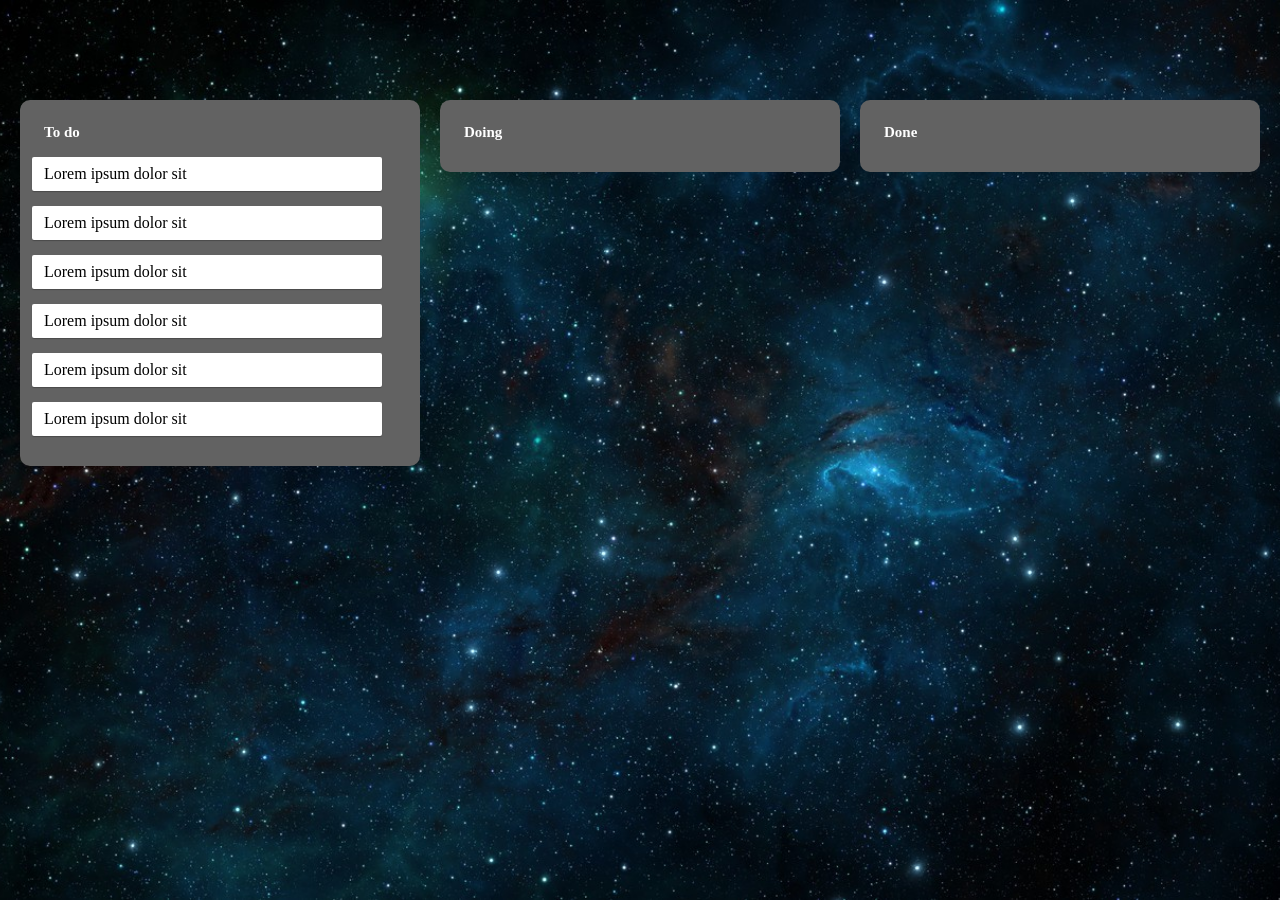
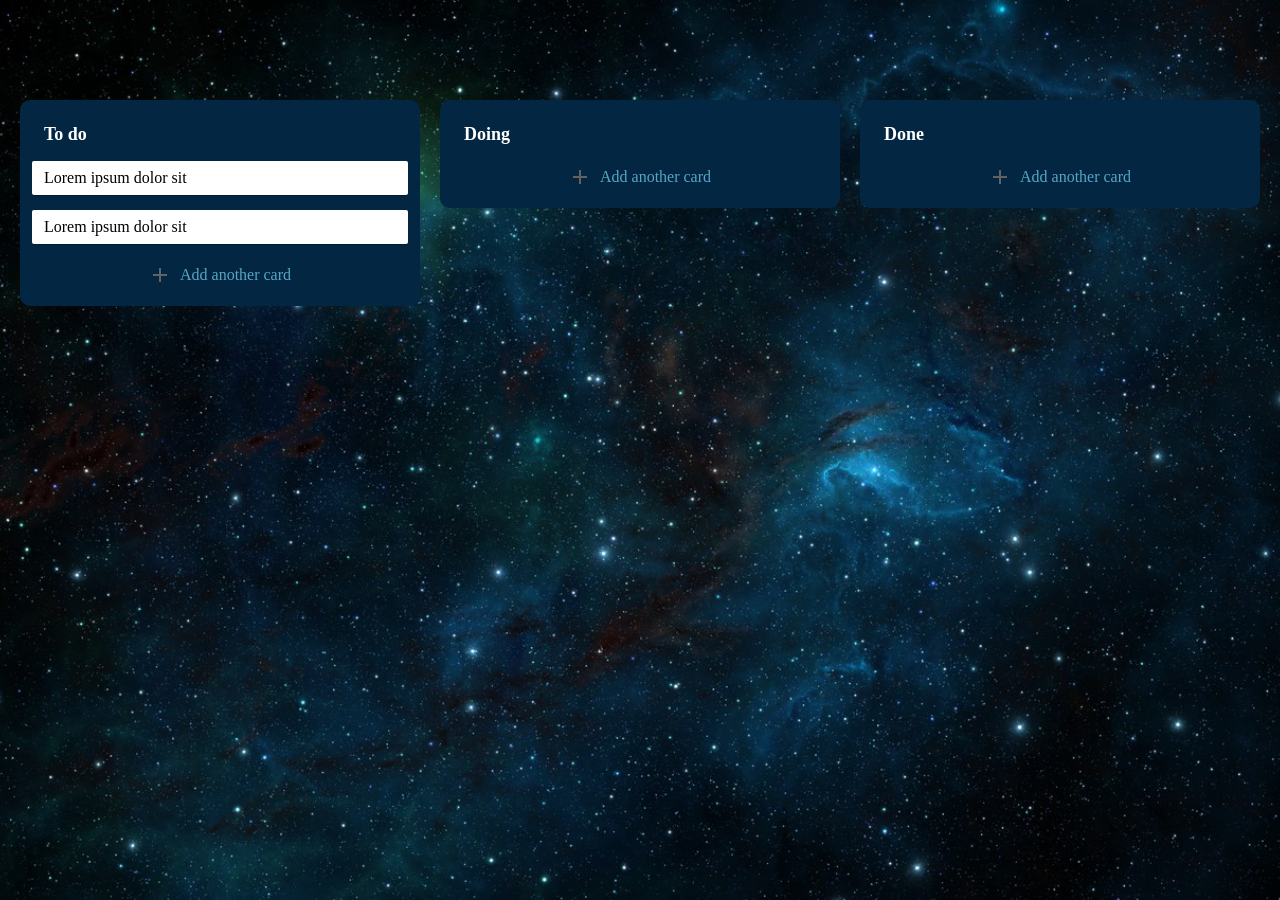
Before and after one commit to vladhillary/Trello-board, a React (Create React App) app: page / in a window 1280 px wide. Built offline with nearby package versions, Linux system fonts and the light colour scheme.

Commit message:
added btn layout

```diff
--- a/src/App.js
+++ b/src/App.js
@@ -1,3 +1,4 @@
+
 import Card from "./Components/Card/Card";
 import Panel from "./Components/Panel/Panel";
 
@@ -7,11 +8,6 @@ function App() {
       <Panel title='To do'>
         <Card />
         <Card />
-        <Card />
-        <Card />
-        <Card />
-        <Card />
-
       </Panel>
       <Panel title='Doing'>
 
--- /dev/null
+++ b/src/Components/AddCard/AddCard.jsx
@@ -0,0 +1,46 @@
+import React, { useEffect } from 'react'
+import plus from '../img/plus.png'
+import close from '../img/close.png'
+import { useRef } from 'react'
+
+
+function AddCard({ showInterface, showAddInterface, closeAddInterface }) {
+
+    const areaRef = useRef(null)
+
+    useEffect(() => {
+
+        if (areaRef.current) areaRef.current.focus()
+
+    }, [showInterface])
+
+
+    return (
+        <>
+            {showInterface ?
+                <div className="add_card_interface">
+                    <textarea ref={areaRef} />
+                    <div className="add_card_interface_wrapper">
+                        <button className="add_card_btn">Add Card</button>
+                        <div onClick={closeAddInterface} className="close_btn">
+                            <img src={close} alt="close icon" />
+                            <span>Close</span>
+                        </div>
+                    </div>
+                </div>
+                : <div onClick={showAddInterface} className='add_card'>
+                    <img src={plus} alt="plus ico" />
+                    <div className="add_card_show">
+                        Add another card
+                    </div>
+
+
+                </div>}
+
+
+        </>
+
+    )
+}
+
+export default AddCard
--- /dev/null
+++ b/src/Components/AddCard/_addCard.sass
@@ -0,0 +1,47 @@
+.add_card
+    display: flex
+    align-items: center
+    cursor: pointer
+    border-radius: 2px
+    justify-content: center
+    img
+        color: #fff
+        margin-left: 4px
+        margin-right: 13px
+    .add_card_show
+        color: #56a6c5
+        padding: 7px 0px
+    &:hover
+        background-color: #b8fad3
+.add_card_interface
+    textarea
+        width: 100%
+        height: 60px
+        resize: none
+        border: none
+        padding: 10px
+    .add_card_interface_wrapper
+        display: flex
+        align-items: center
+        justify-content: space-between
+        margin-top: 8px
+        .add_card_btn
+            height: 32px
+            width: 180px
+            background-color: $ColorBlueLight
+            color: #fff
+            border-radius: 5px
+            cursor: pointer
+            outline: none
+        .close_btn
+            display: flex
+            align-items: center
+            justify-content: center
+            cursor: pointer
+            background-color: $ColorBlueLight
+            height: 32px
+            border-radius: 5px
+            width: 180px
+            span
+                margin-left: 10px
+                color: #fff
--- a/src/Components/Card/_card.sass
+++ b/src/Components/Card/_card.sass
@@ -1,5 +1,4 @@
 .card
-    width: 350px
     height: 34px
     background-color: #fff
     padding: 8px 0px 8px 12px
--- a/src/Components/Panel/Panel.jsx
+++ b/src/Components/Panel/Panel.jsx
@@ -1,12 +1,28 @@
-import React from 'react'
+import React, { useState } from 'react'
+import AddCard from '../AddCard/AddCard'
 
-function Panel({title, children}) {
+function Panel({ title, children }) {
+
+    const [showInterface, setShowInterface] = useState(false)
+
+    const showAddInterface = () => {
+        setShowInterface(true)
+    }
+
+    const closeAddInterface = () => {
+        setShowInterface(false)
+    }
     return (
         <div className='panel'>
             <div className="panel_title">
                 {title}
             </div>
             {children}
+            <AddCard
+                showInterface={showInterface}
+                showAddInterface={showAddInterface}
+                closeAddInterface={closeAddInterface}
+            />
         </div>
     )
 }
--- a/src/Components/Panel/_panel.sass
+++ b/src/Components/Panel/_panel.sass
@@ -1,8 +1,8 @@
 .panel
-    background-color: $ColorGray
+    background-color: $ColorBlue
     width: 400px
     border-radius: 10px
     padding: 12px 12px 15px 12px
     .panel_title
         margin: 12px auto 16px 12px
-        @include style(#fff, 15px, 700, normal)
+        @include style(#fff, 18px, 700, normal)
--- a/src/style/App.css
+++ b/src/style/App.css
@@ -5,7 +5,7 @@
 }
 
 .panel {
-  background-color: #626262;
+  background-color: #032642;
   width: 400px;
   border-radius: 10px;
   padding: 12px 12px 15px 12px;
@@ -14,19 +14,82 @@
 .panel .panel_title {
   margin: 12px auto 16px 12px;
   color: #fff;
-  font-size: 15px;
+  font-size: 18px;
   font-weight: 700;
   font-style: normal;
 }
 
 .card {
-  width: 350px;
   height: 34px;
   background-color: #fff;
   padding: 8px 0px 8px 12px;
   border-radius: 2px;
   box-shadow: 0px 1px 1px rgba(0, 0, 0, 0.25);
   margin-bottom: 15px;
+}
+
+.add_card {
+  display: flex;
+  align-items: center;
+  cursor: pointer;
+  border-radius: 2px;
+  justify-content: center;
+}
+
+.add_card img {
+  color: #fff;
+  margin-left: 4px;
+  margin-right: 13px;
+}
+
+.add_card .add_card_show {
+  color: #56a6c5;
+  padding: 7px 0px;
+}
+
+.add_card:hover {
+  background-color: #b8fad3;
+}
+
+.add_card_interface textarea {
+  width: 100%;
+  height: 60px;
+  resize: none;
+  border: none;
+  padding: 10px;
+}
+
+.add_card_interface .add_card_interface_wrapper {
+  display: flex;
+  align-items: center;
+  justify-content: space-between;
+  margin-top: 8px;
+}
+
+.add_card_interface .add_card_interface_wrapper .add_card_btn {
+  height: 32px;
+  width: 180px;
+  background-color: #0C7CD5;
+  color: #fff;
+  border-radius: 5px;
+  cursor: pointer;
+  outline: none;
+}
+
+.add_card_interface .add_card_interface_wrapper .close_btn {
+  display: flex;
+  align-items: center;
+  justify-content: center;
+  cursor: pointer;
+  background-color: #0C7CD5;
+  height: 32px;
+  border-radius: 5px;
+  width: 180px;
+}
+
+.add_card_interface .add_card_interface_wrapper .close_btn span {
+  margin-left: 10px;
+  color: #fff;
 }
 
 body {
--- a/src/style/App.sass
+++ b/src/style/App.sass
@@ -1,6 +1,7 @@
 @import ./_template
 @import ../Components/Panel/panel
 @import ../Components/Card/_card
+@import ../Components/AddCard/_addCard
 
 
 
--- a/src/style/_template.sass
+++ b/src/style/_template.sass
@@ -9,5 +9,5 @@
     font-weight: $weight
     font-style: $fontStyle
 
-$ColorBlue: #0C7CD5
-$ColorGray: #626262
+$ColorBlueLight: #0C7CD5
+$ColorBlue: #032642
```
Also changed, not shown: src/Components/img/close.png (added), src/Components/img/plus.png (added).
